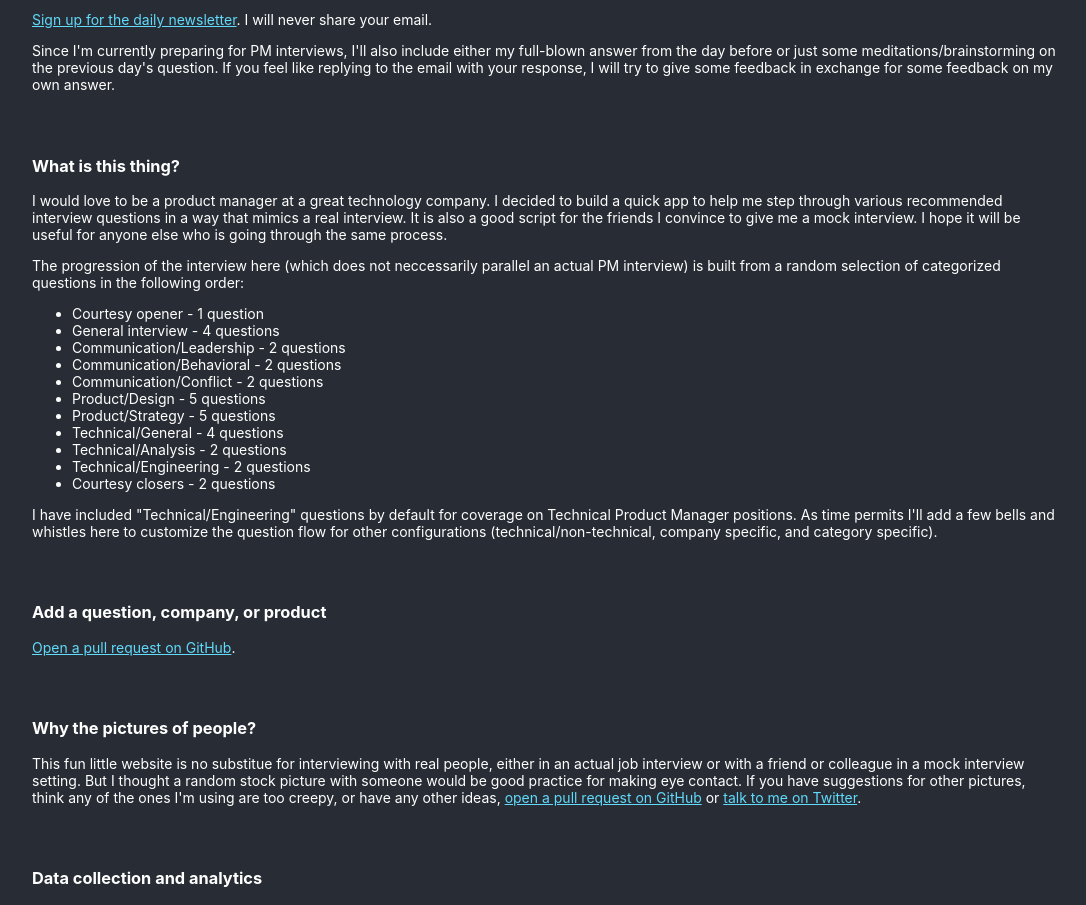
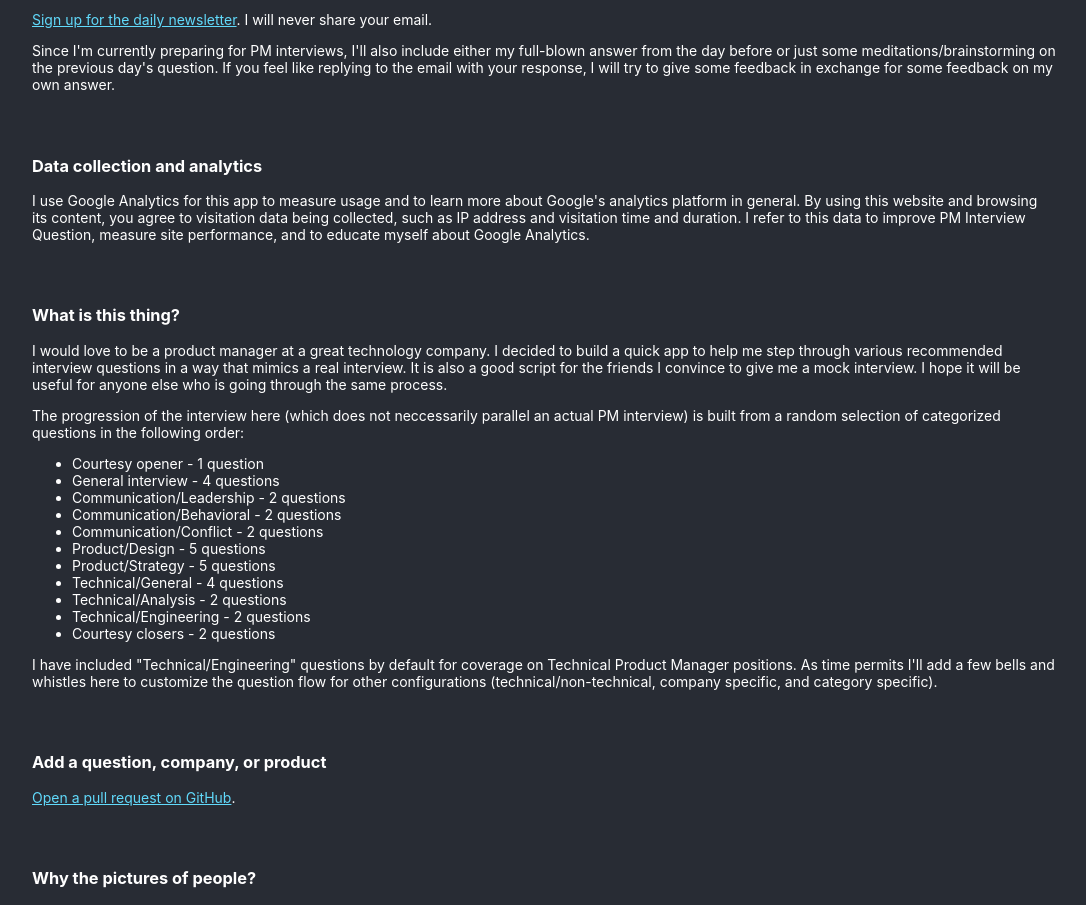
Before and after one commit to espetey/pminterviewquestion, a React (Create React App) app: page / in a window 1280 px wide. Shown: the part 920-1825 px from the top of the page, without its empty margins (96-1182 px from the left). Built offline with nearby package versions, Linux system fonts and the light colour scheme.

Commit message:
update data usage statementj

```diff
--- a/src/About.js
+++ b/src/About.js
@@ -14,6 +14,12 @@ function About() {
         </p>
         <p>
           Since I'm currently preparing for PM interviews, I'll also include either my full-blown answer from the day before or just some meditations/brainstorming on the previous day's question. If you feel like replying to the email with your response, I will try to give some feedback in exchange for some feedback on my own answer.
+        </p>
+      </div>
+      <div className="info">
+        <h3>Data collection and analytics</h3>
+        <p>
+          I use Google Analytics for this app to measure usage and to learn more about Google's analytics platform in general. By using this website and browsing its content, you agree to visitation data being collected, such as IP address and visitation time and duration. I refer to this data to improve PM Interview Question, measure site performance, and to educate myself about Google Analytics.
         </p>
       </div>
       <div className="info">
@@ -54,12 +60,6 @@ function About() {
         </p>
       </div>
       <div className="info">
-        <h3>Data collection and analytics</h3>
-        <p>
-          I use Google Analytics for this app to measure usage and to learn more about Google's analytics platform in general.
-        </p>
-      </div>
-      <div className="info">
         <h1 id="data">Data</h1>
         <DataTable />
       </div>
```
